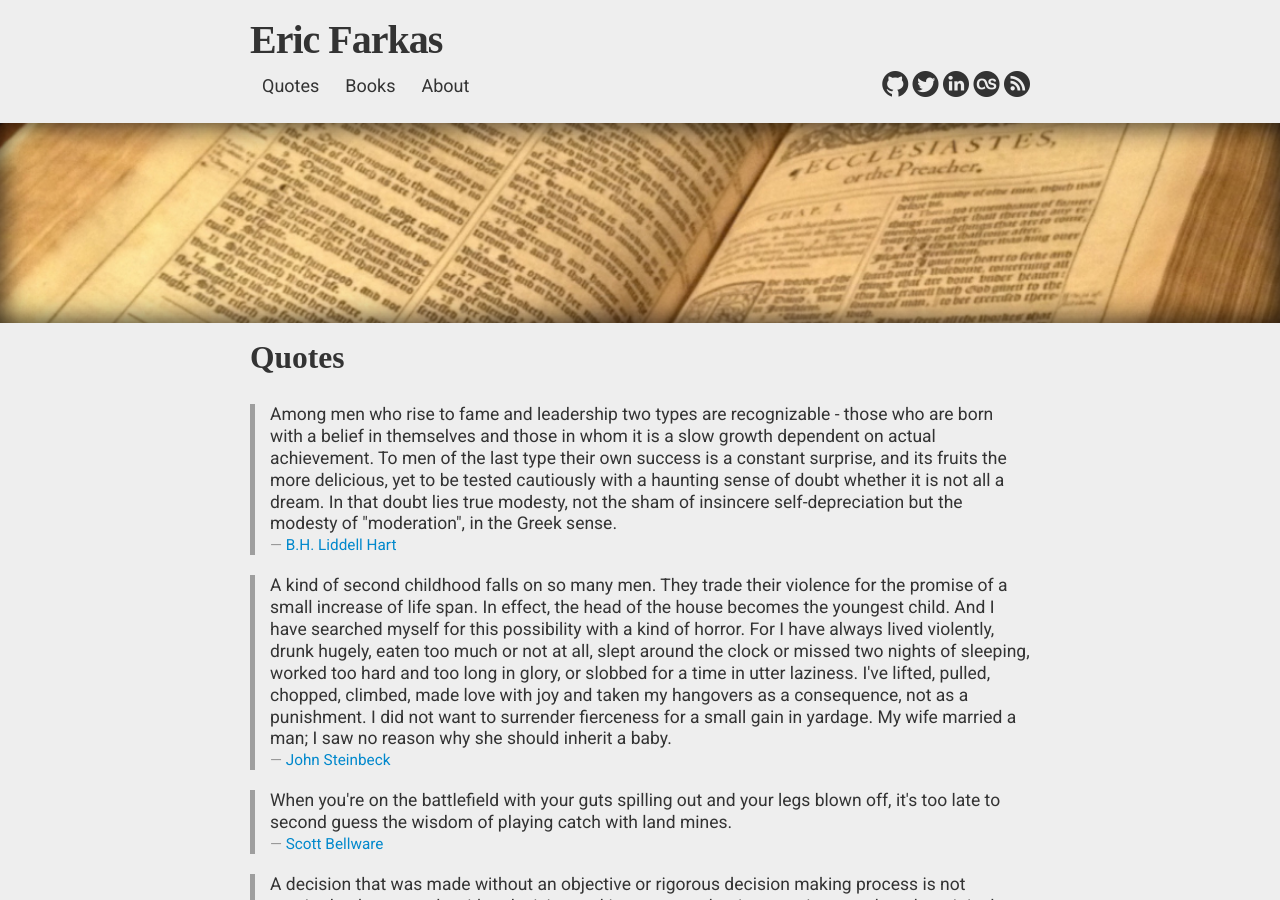
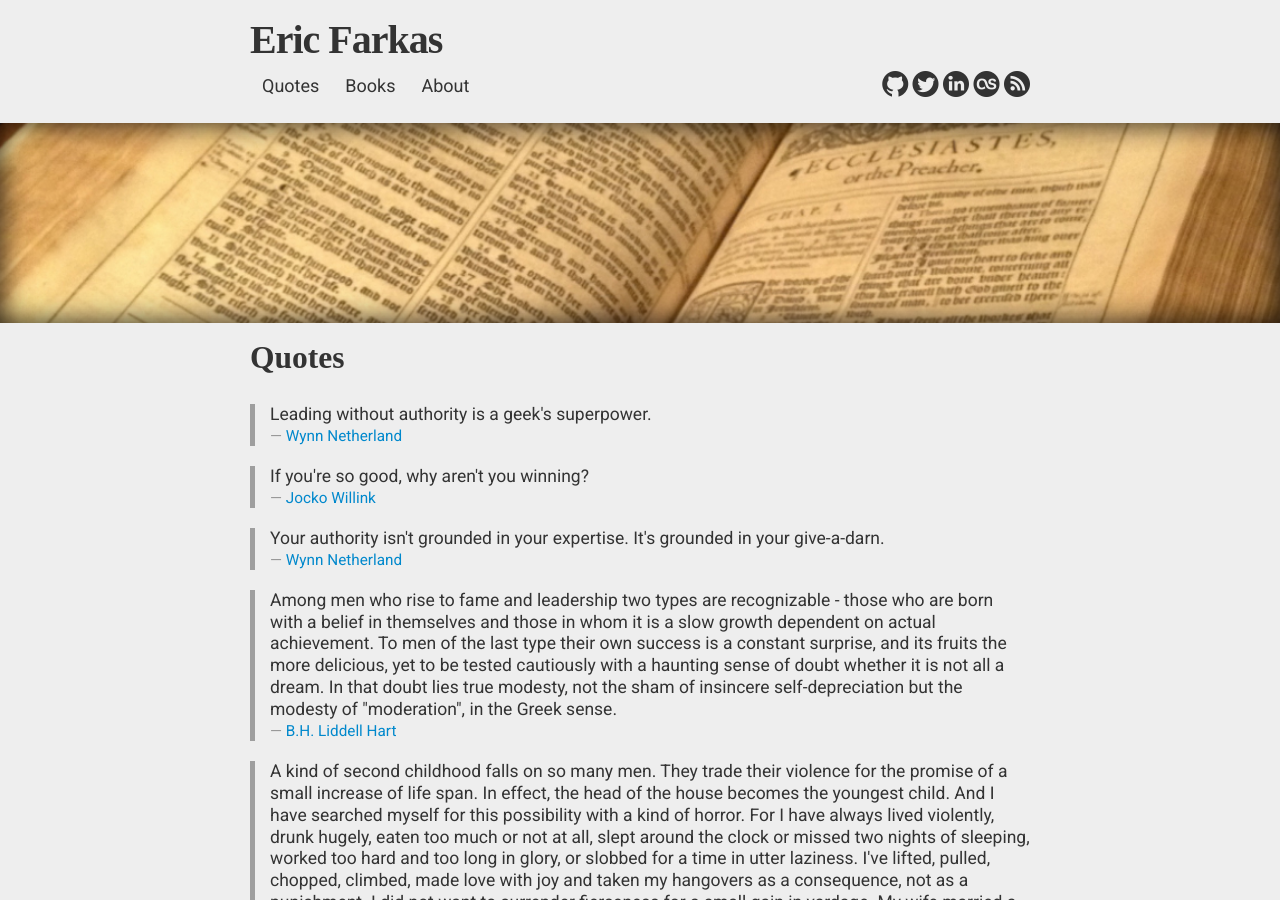
Before and after one commit to speric/speric.github.com, a Jekyll site: the page built from quotes.html, in a window 1280 px wide and 900 px high. Built offline with Jekyll 4.4.1, drawn with Linux system fonts in a browser that asks for light colours; some web fonts are replaced; comment, search, counter and statistics services are not loaded.

Commit message:
Add quotes

```diff
--- a/quotes.html
+++ b/quotes.html
@@ -7,6 +7,27 @@ description: A collection of thought-provoking quotes.
 
 <h2>Quotes</h2>
 <br/>
+
+<blockquote>
+  <p>
+    Leading without authority is a geek's superpower.
+  </p>
+  <small><a href="https://wynnnetherland.com/">Wynn Netherland</a></small>
+</blockquote>
+
+<blockquote>
+  <p>
+    If you're so good, why aren't you winning?
+  </p>
+  <small><a href="https://jockopodcast.com/2020/01/15/212-4-years-sitting-in-a-little-room-across-the-table-from-jocko-willink-what-i-learned-with-echo-charles/">Jocko Willink</a></small>
+</blockquote>
+
+<blockquote>
+  <p>
+    Your authority isn't grounded in your expertise. It's grounded in your give-a-darn.
+  </p>
+  <small><a href="https://wynnnetherland.com/">Wynn Netherland</a></small>
+</blockquote>
 
 <blockquote>
   <p>
```
